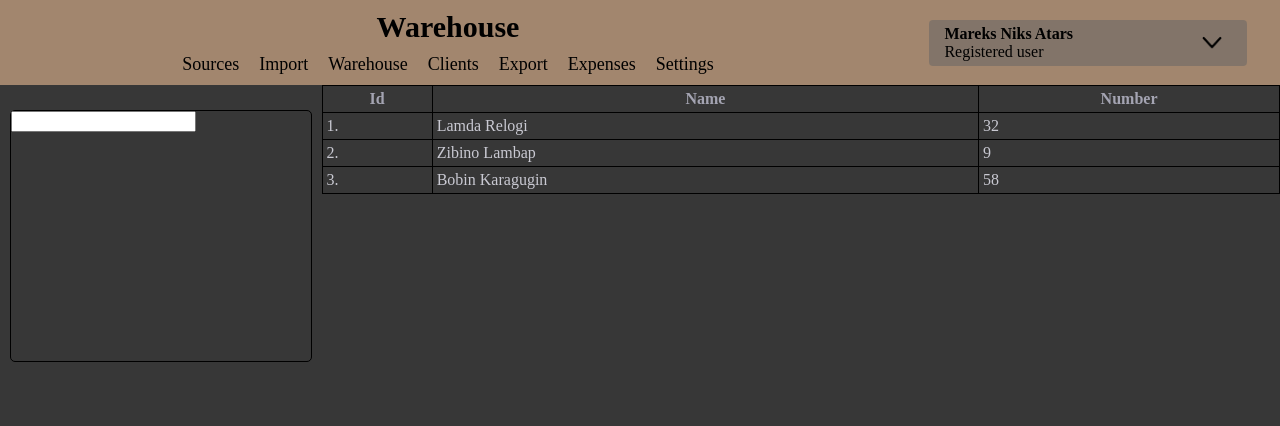
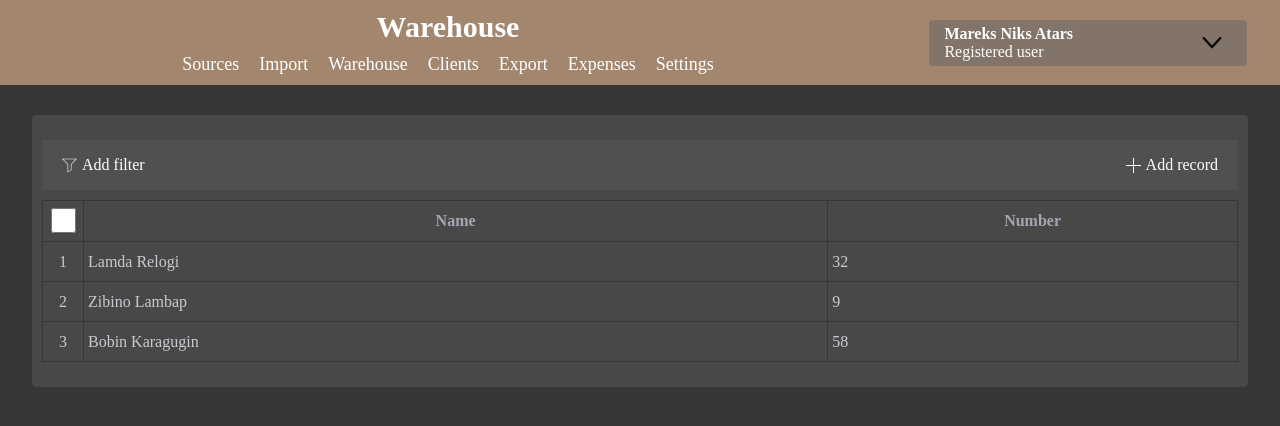
Before and after one commit to Goduss77/StorageLocker, a Flask app: page /sources in a window 1280 px wide. Shown: the top 426 px of the page. Run offline with Flask 2, Linux system fonts and the light colour scheme.

Commit message:
Added table action and table design. Added select options for table.

```diff
--- a/static/css/root.css
+++ b/static/css/root.css
@@ -1,13 +1,20 @@
 @import "table.css";
 
 body {
-    background: #373737;
+    background: var(--body-primary);
     margin: 0;
+    color: var(--font-color);
 }
 
 :root {
     --window-primary: #a2866e;
     --window-secondary: #74604f;
+
+    --body-primary: #373737;
+    --body-secondary: #484848;
+    --body-brighter: #505050;
+
+    --accent-color: #363636;
 
     --hover-shader: rgb(100, 100, 100, 0.5);
     --hover-shader-lower: #827469;
@@ -17,15 +24,23 @@ body {
     --font-regular: 18px;
     --font-reduced: 16px;
     --font-color: white;
+    --font-hover-color: #d7d7d7;
 
     --side-margin: 40px;
 
 }
+a {
+    text-decoration: none;
+    color: var(--font-color);
+}
+.body {
+    margin: 30px auto;
+    width: 95%;
+    background: var(--body-secondary);
+    border-radius: 5px;
 
-.body {
-    margin: 0;
     display: flex;
-
+    justify-content: center;
 }
 
 aside {
@@ -37,6 +52,11 @@ aside {
 }
 
 .main {
-    width: 75%;
-    margin: 0;
+    /*width: calc(75% - 20px);*/
+
+    width: 100%;
+    margin: 25px 10px;
+
+    /*display: flex;*/
+    /*justify-content: center;*/
 }
--- a/static/css/table.css
+++ b/static/css/table.css
@@ -1,10 +1,27 @@
 table {
     width: 100%;
     border-collapse: collapse;
+
+    margin-top: 10px;
+}
+
+th:nth-child(1), td:nth-child(1){
+    width: 25px;
+    height: 31px;
+    text-align: center;
+}
+
+th input[type="checkbox"], td input[type="checkbox"] {
+    width: 25px;
+    height: 25px;
+}
+
+td:nth-child(1):hover {
+
 }
 
 th, td {
-    border: 1px solid black;
+    border: 1px solid var(--accent-color);
     padding: 4px;
 }
 
@@ -16,3 +33,58 @@ th {
 td {
     color: #c9c9d2;
 }
+
+
+.table-navigation {
+    width: 100%;
+    height: 50px;
+    padding: 5px;
+
+    display: flex;
+    align-items: center;
+    justify-content: space-between;
+
+    background-color: var(--body-brighter);
+    box-sizing: border-box;
+    border-bottom: var(--accent-color);
+}
+
+.table-navigation .left {
+    display: flex;
+}
+
+.table-navigation .right {
+    display: flex;
+}
+
+.button {
+    display: flex;
+    cursor: pointer;
+    align-items: center;
+    margin: 0 15px;
+}
+
+.button:hover {
+    color: var(--font-hover-color);
+}
+
+.button .icon {
+    width: 15px;
+    height: 15px;
+    background-size: contain;
+    filter: invert(100%);
+    margin-right: 5px;
+}
+
+.icon.plus {
+    background-image: url("../media/plus.svg");
+}
+.icon.filter {
+    background-image: url("../media/filter.svg");
+}
+.icon.remove {
+    background-image: url("../media/trash.svg");
+}
+.icon.pencil {
+    background-image: url("../media/pencil.svg");
+}
--- a/templates/main.html
+++ b/templates/main.html
@@ -12,11 +12,6 @@
 {% include 'nav.html' %}
 
     <div class="body">
-
-        <aside>
-            {% block sidebar %} {% endblock %}
-        </aside>
-
         <div class="main">
             {% block main %} {% endblock %}
         </div>
--- a/templates/sources.html
+++ b/templates/sources.html
@@ -8,24 +8,49 @@
 
 {% block main %}
 <div class="">
+    <div class="table-navigation">
+        <div class="left">
+            <a href="#" class="button">
+                <div class="icon filter"></div>
+                <div class="content">Add filter</div>
+            </a>
+        </div>
+
+        <div class="right">
+            <a href="#" class="button selectable" style="display: none">
+                <div class="icon pencil"></div>
+                <div class="content">Edit selected items</div>
+            </a>
+
+            <a href="#" class="button selectable" style="display: none">
+                <div class="icon remove"></div>
+                <div class="content">Delete selected items</div>
+            </a>
+
+            <a href="#" class="button">
+                <div class="icon plus"></div>
+                <div class="content">Add record</div>
+            </a>
+        </div>
+    </div>
     <table>
         <tr>
-            <th>Id</th>
+            <th><input type="checkbox" id="main-checkbox" onchange="selectAll()"></th>
             <th>Name</th>
             <th>Number</th>
         </tr>
-        <tr>
-            <td>1.</td>
+        <tr id="1">
+            <td onmouseenter="hoveringId(this)" onmouseleave="endHovering(this)">1</td>
             <td>Lamda Relogi</td>
             <td>32</td>
         </tr>
-        <tr>
-            <td>2.</td>
+        <tr id="2">
+            <td onmouseenter="hoveringId(this)" onmouseleave="endHovering(this)">2</td>
             <td>Zibino Lambap</td>
             <td>9</td>
         </tr>
-        <tr>
-            <td>3.</td>
+        <tr id="3">
+            <td onmouseenter="hoveringId(this)" onmouseleave="endHovering(this)">3</td>
             <td>Bobin Karagugin</td>
             <td>58</td>
         </tr>
@@ -34,3 +59,7 @@
 
 
 {% endblock %}
+
+{% block script %}
+    <script src="{{ url_for('static', filename='js/table.js') }}"></script>
+{% endblock %}
```
Also changed, not shown: static/js/table.js (added, +106 -0 lines), static/media/filter.svg (added), static/media/pencil.svg (added), static/media/plus.svg (added), static/media/trash.svg (added).
